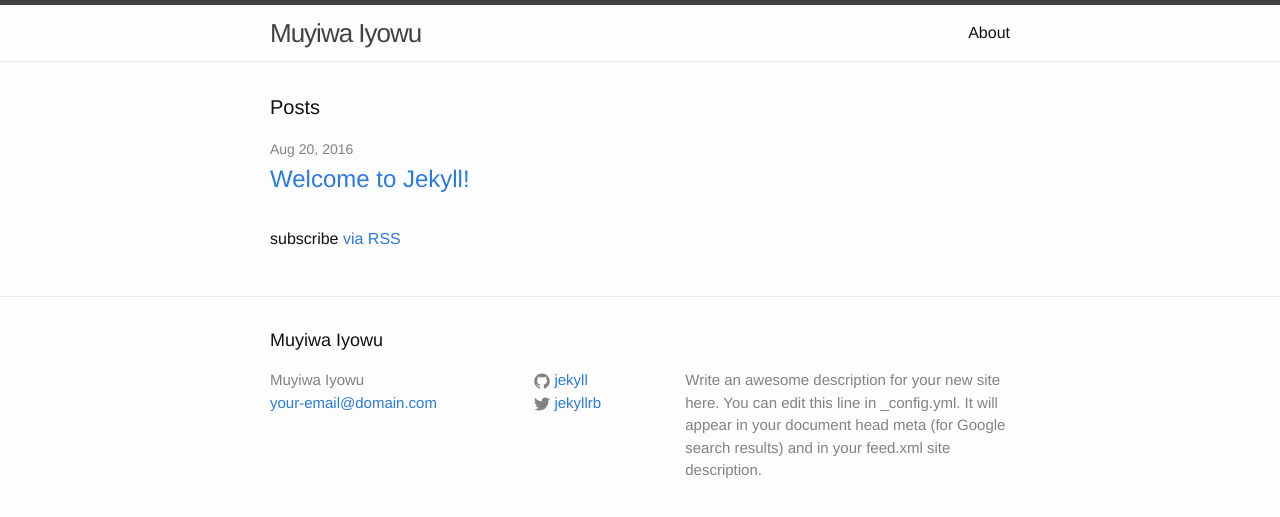
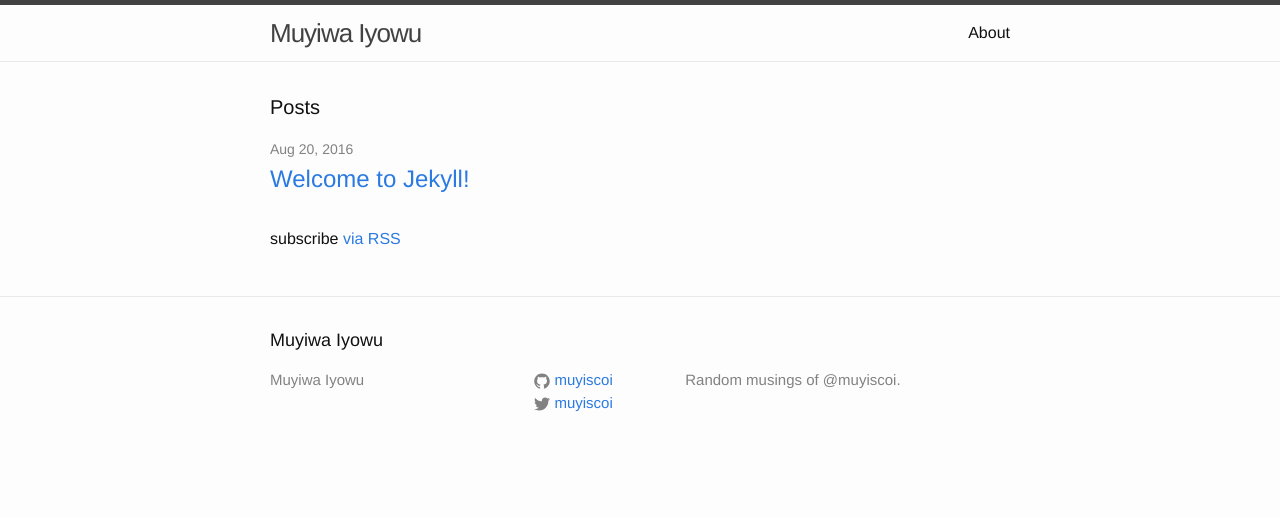
Before and after one commit to muyiscoi/muyiscoi.github.com, a Jekyll site: the page built from index.html, in a window 1280 px wide. Shown: the top 517 px of the page. Built offline with Jekyll 4.4.1, drawn with Linux system fonts in a browser that asks for light colours.

Commit message:
test changes2

```diff
--- a/_config.yml
+++ b/_config.yml
@@ -7,15 +7,13 @@
 
 # Site settings
 title: Muyiwa Iyowu
-email: your-email@domain.com
+#email: your-email@domain.com
 description: > # this means to ignore newlines until "baseurl:"
-  Write an awesome description for your new site here. You can edit this
-  line in _config.yml. It will appear in your document head meta (for
-  Google search results) and in your feed.xml site description.
+  Random musings of @muyiscoi.
 baseurl: "" # the subpath of your site, e.g. /blog
 url: "http://yourdomain.com" # the base hostname & protocol for your site
-twitter_username: jekyllrb
-github_username:  jekyll
-
+twitter_username: muyiscoi
+github_username:  muyiscoi
+name: Muyiwa Iyowu
 # Build settings
 markdown: kramdown
```
